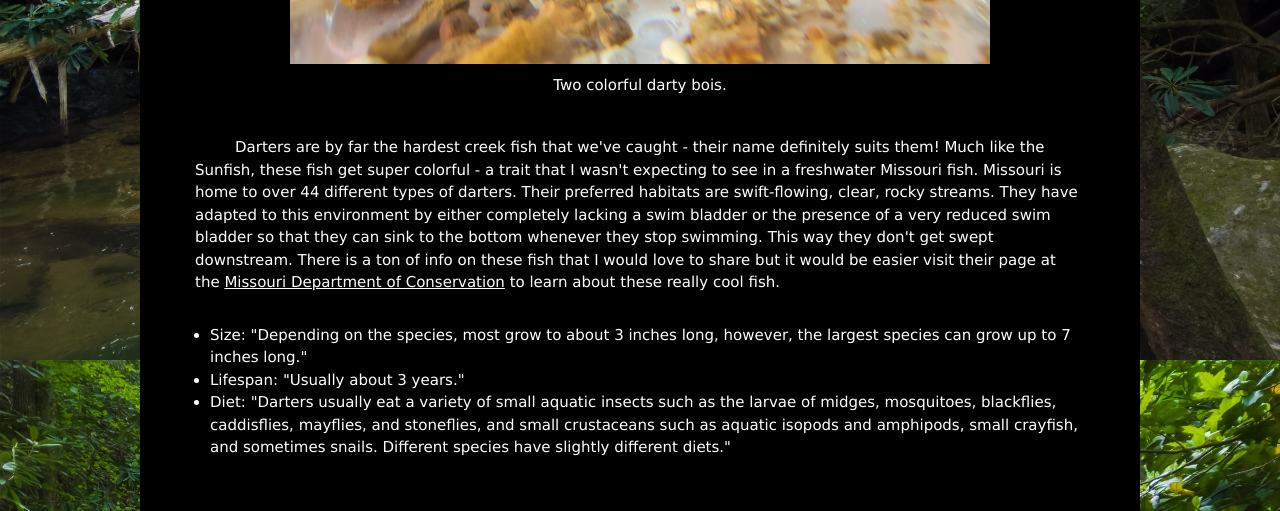
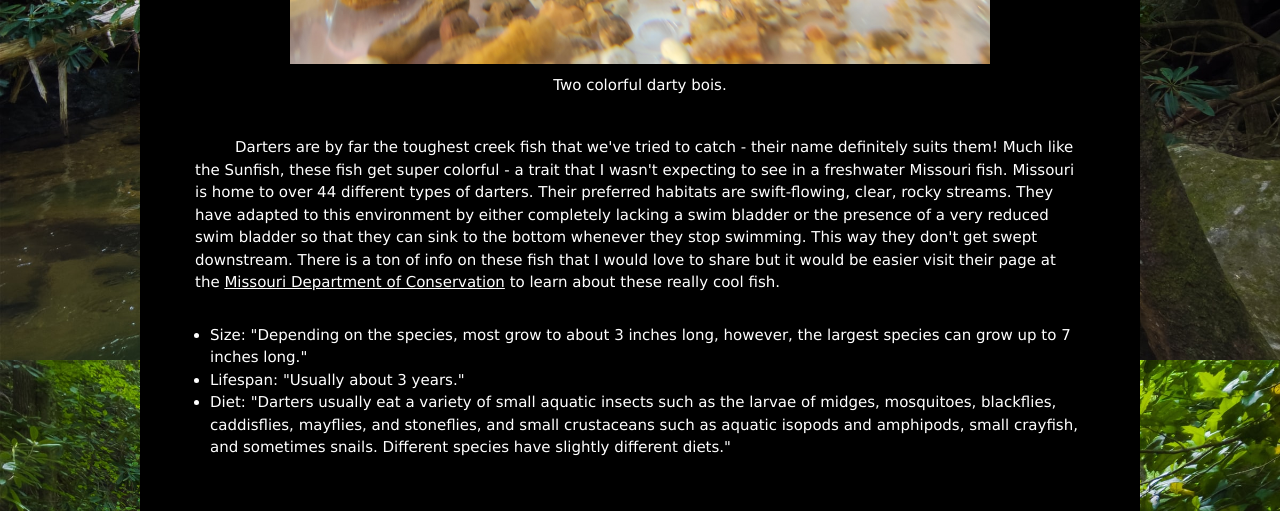
Before and after one commit to TheCatsPajammies/TheCatsPajammies.github.io, a plain HTML site: page index.html in a window 1280 px wide. Shown: the part 4440-4951 px from the top of the page. Drawn offline with nearby package versions, Linux system fonts and the light colour scheme.

Commit message:
Changed content.

```diff
--- a/index.html
+++ b/index.html
@@ -123,7 +123,7 @@
                <img src="./images/creekdarter.jpg">
                <figcaption class="caption">Two colorful darty bois.</figcaption>
             </div>
-            <p>Darters are by far the hardest creek fish that we've caught - their name definitely suits them! Much like the Sunfish, these fish get super colorful -
+            <p>Darters are by far the toughest creek fish that we've tried to catch - their name definitely suits them! Much like the Sunfish, these fish get super colorful -
                a trait that I wasn't expecting to see in a freshwater Missouri fish. Missouri is home to over 44 different types of darters. Their preferred habitats
                are swift-flowing, clear, rocky streams. They have adapted to this environment by either completely lacking a swim bladder or the presence of a very
                reduced swim bladder so that they can sink to the bottom whenever they stop swimming. This way they don't get swept downstream. There is a ton of info
```
